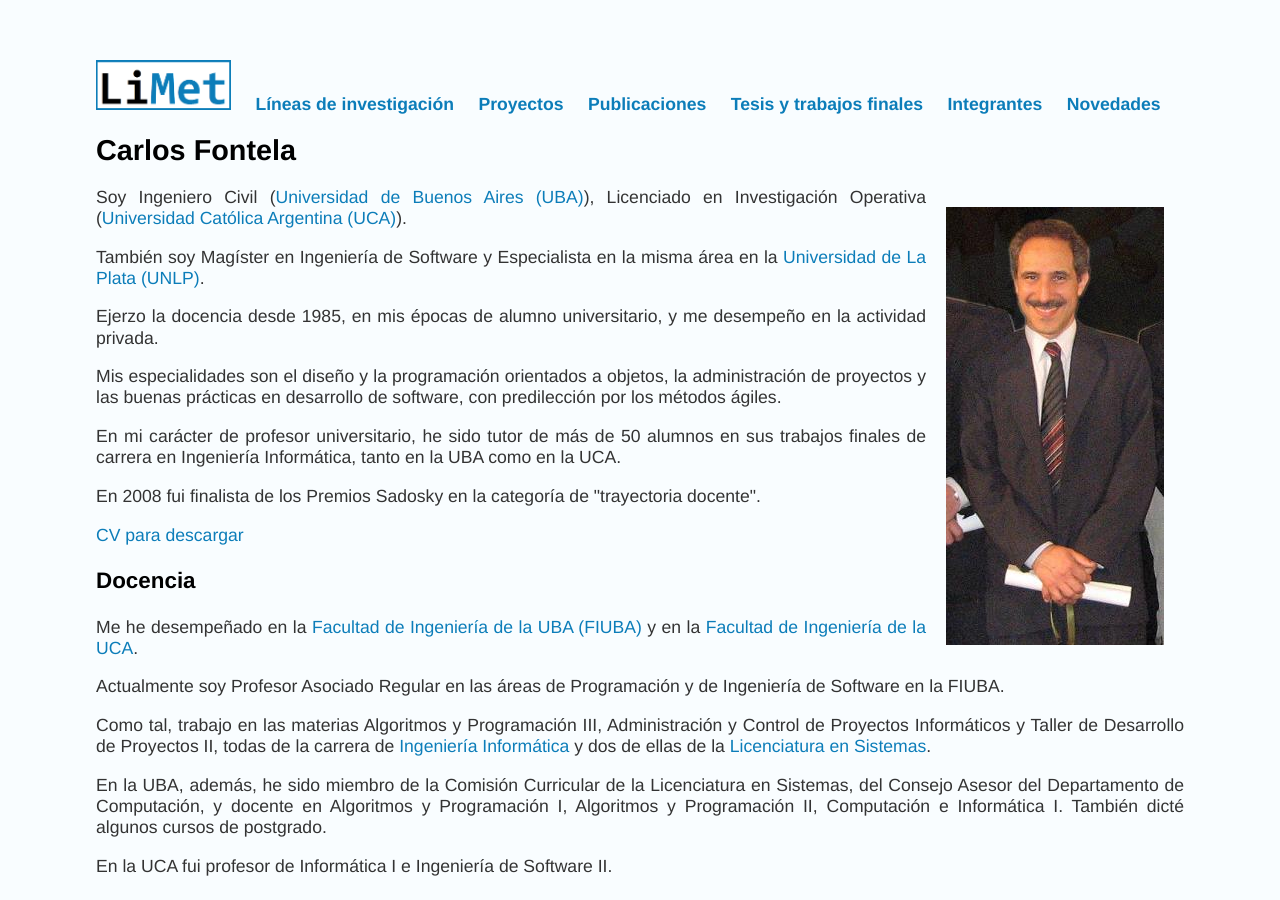
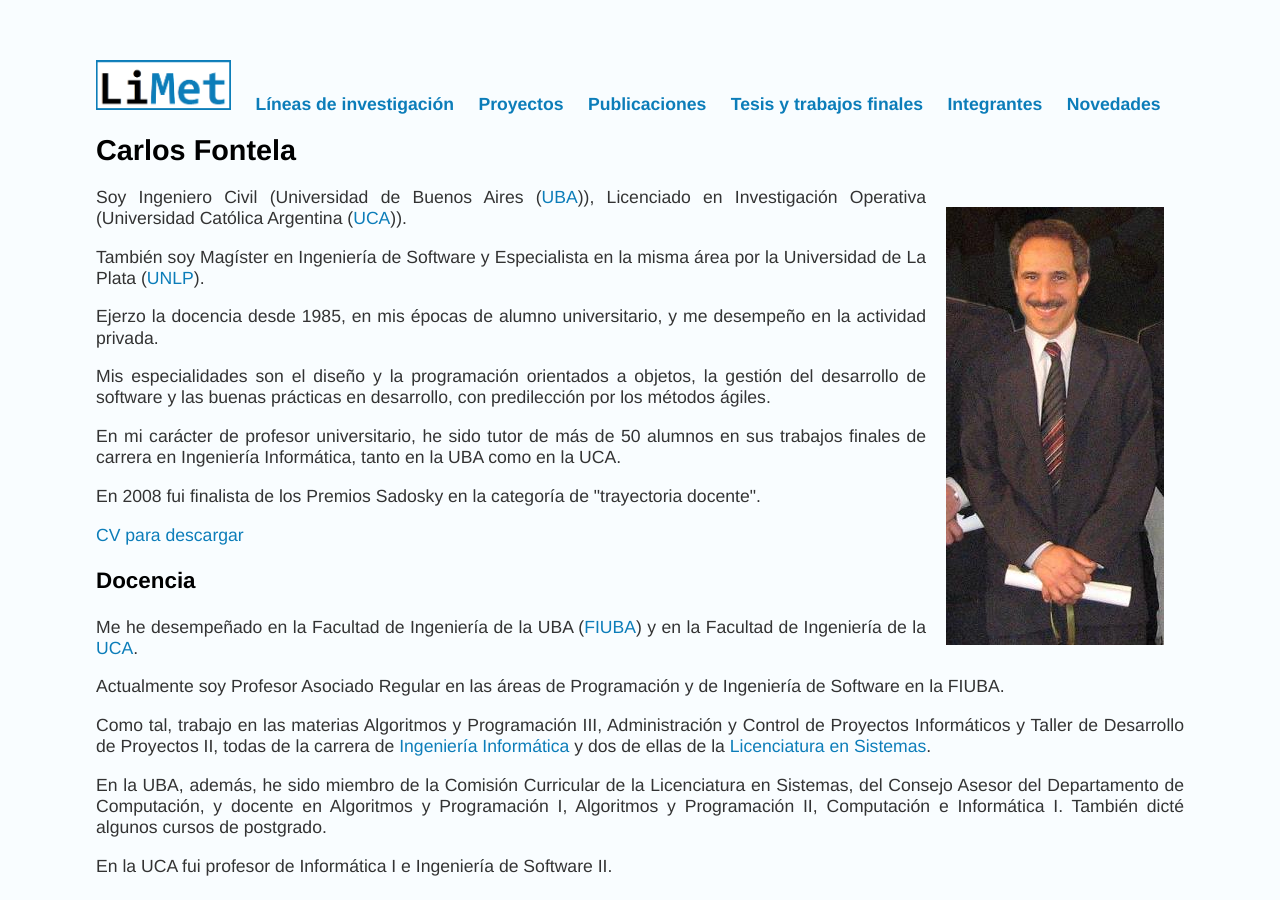
Before and after one commit to limetfiuba/limetfiuba.github.io, a Jekyll site: the page built from integrantes/carlosfontela.html, in a window 1280 px wide and 900 px high. Built offline with Jekyll 4.4.1, drawn with Linux system fonts in a browser that asks for light colours.

Commit message:
Update carlosfontela.html

```diff
--- a/integrantes/carlosfontela.html
+++ b/integrantes/carlosfontela.html
@@ -6,17 +6,17 @@ title: LiMet | Carlos Fontela
 
 <img src="CarlosFontela.jpg" align=right style="margin: 20px"></img>
 
-<p>Soy Ingeniero Civil (<a href="http://www.fi.uba.ar/">Universidad de Buenos Aires (UBA)</a>), Licenciado en Investigación Operativa (<a href="http://www.uca.edu.ar/index.php/home/index/es/universidad/facultades/buenos-aires/ingenieria">Universidad Católica Argentina (UCA)</a>).</p>
-<p>También soy Magíster en Ingeniería de Software y Especialista en la misma área en la <a href="http://www.info.unlp.edu.ar/">Universidad de La Plata (UNLP)</a>.</p>
+<p>Soy Ingeniero Civil (Universidad de Buenos Aires (<a href="http://www.fi.uba.ar/">UBA</a>)), Licenciado en Investigación Operativa (Universidad Católica Argentina (<a href="http://www.uca.edu.ar/index.php/home/index/es/universidad/facultades/buenos-aires/ingenieria">UCA</a>)).</p>
+<p>También soy Magíster en Ingeniería de Software y Especialista en la misma área por la Universidad de La Plata (<a href="http://www.info.unlp.edu.ar/">UNLP</a>).</p>
 <p>Ejerzo la docencia desde 1985, en mis épocas de alumno universitario, y me desempeño en la actividad privada.</p>
-<p>Mis especialidades son el diseño y la programación orientados a objetos, la administración de proyectos y las buenas prácticas en desarrollo de software, con predilección por los métodos ágiles.</p>
+<p>Mis especialidades son el diseño y la programación orientados a objetos, la gestión del desarrollo de software y las buenas prácticas en desarrollo, con predilección por los métodos ágiles.</p>
 <p>En mi carácter de profesor universitario, he sido tutor de más de 50 alumnos en sus trabajos finales de carrera en Ingeniería Informática, tanto en la UBA como en la UCA.
 <p>En 2008 fui finalista de los Premios Sadosky en la categoría de "trayectoria docente".</p>
 <p><a href="CVCarlosFontela.pdf">CV para descargar</a></p>
 
 <h3>Docencia</h3>
 
-<p>Me he desempeñado en la <a href="http://www.fi.uba.ar/">Facultad de Ingeniería de la UBA (FIUBA)</a> y en la <a href="http://www.uca.edu.ar/index.php/home/index/es/universidad/facultades/buenos-aires/ingenieria">Facultad de Ingeniería de la UCA</a>.</p>
+<p>Me he desempeñado en la Facultad de Ingeniería de la UBA (<a href="http://www.fi.uba.ar/">FIUBA</a>) y en la Facultad de Ingeniería de la <a href="http://www.uca.edu.ar/index.php/home/index/es/universidad/facultades/buenos-aires/ingenieria">UCA</a>.</p>
 <p>Actualmente soy Profesor Asociado Regular en las áreas de Programación y de Ingeniería de Software en la FIUBA.</p>
 <p>Como tal, trabajo en las materias Algoritmos y Programación III, Administración y Control de Proyectos Informáticos y Taller de Desarrollo de Proyectos II, todas de la carrera de <a href="http://www.fi.uba.ar/es/node/211">Ingeniería Informática</a> y dos de ellas de la <a href="http://www.fi.uba.ar/carreras/index.php?m=236">Licenciatura en Sistemas</a>.</p>
 <p>En la UBA, además, he sido miembro de la Comisión Curricular de la Licenciatura en Sistemas, del Consejo Asesor del Departamento de Computación, y docente en Algoritmos y Programación I, Algoritmos y Programación II, Computación e Informática I. También dicté algunos cursos de postgrado.</p>
```
